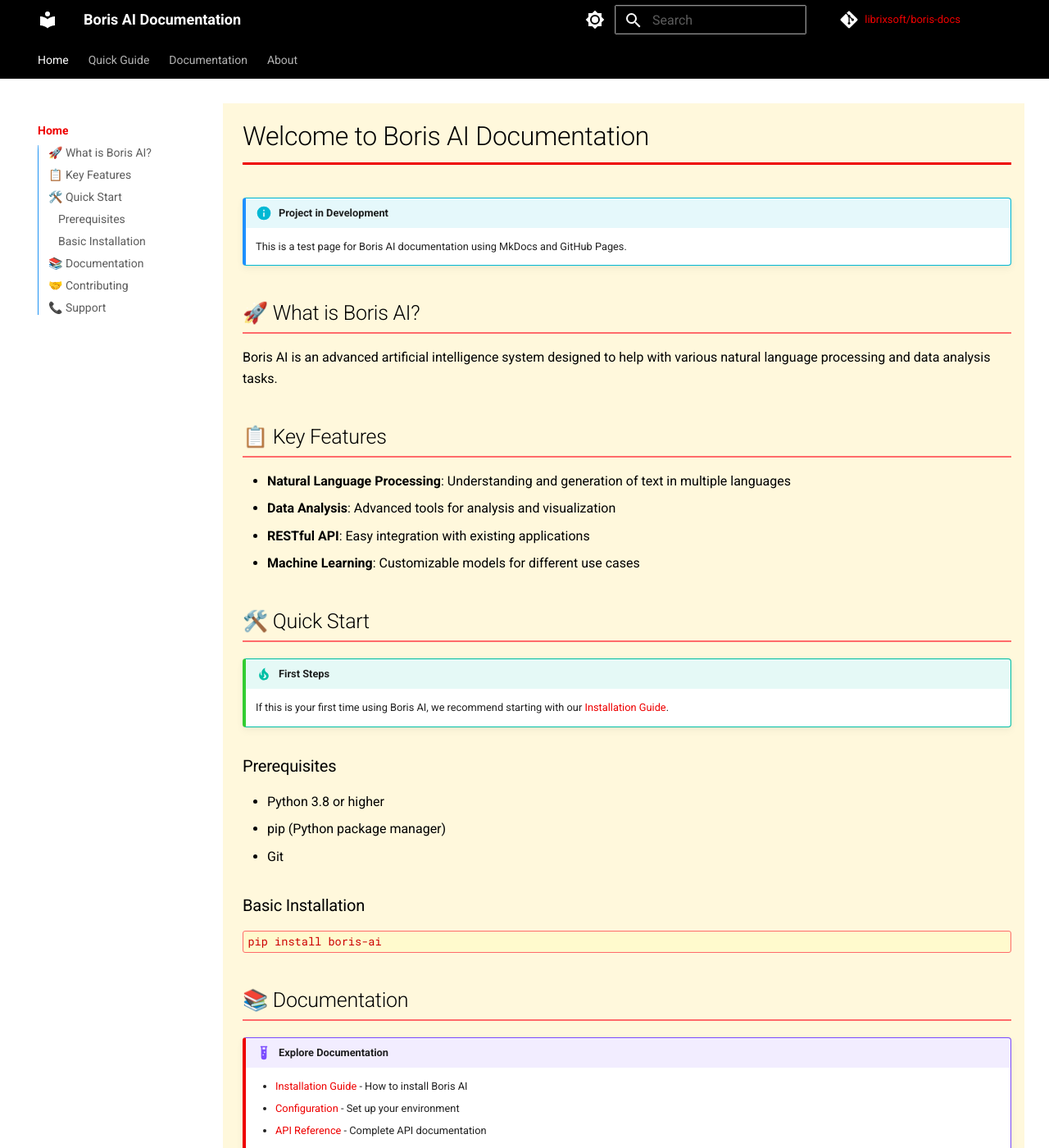
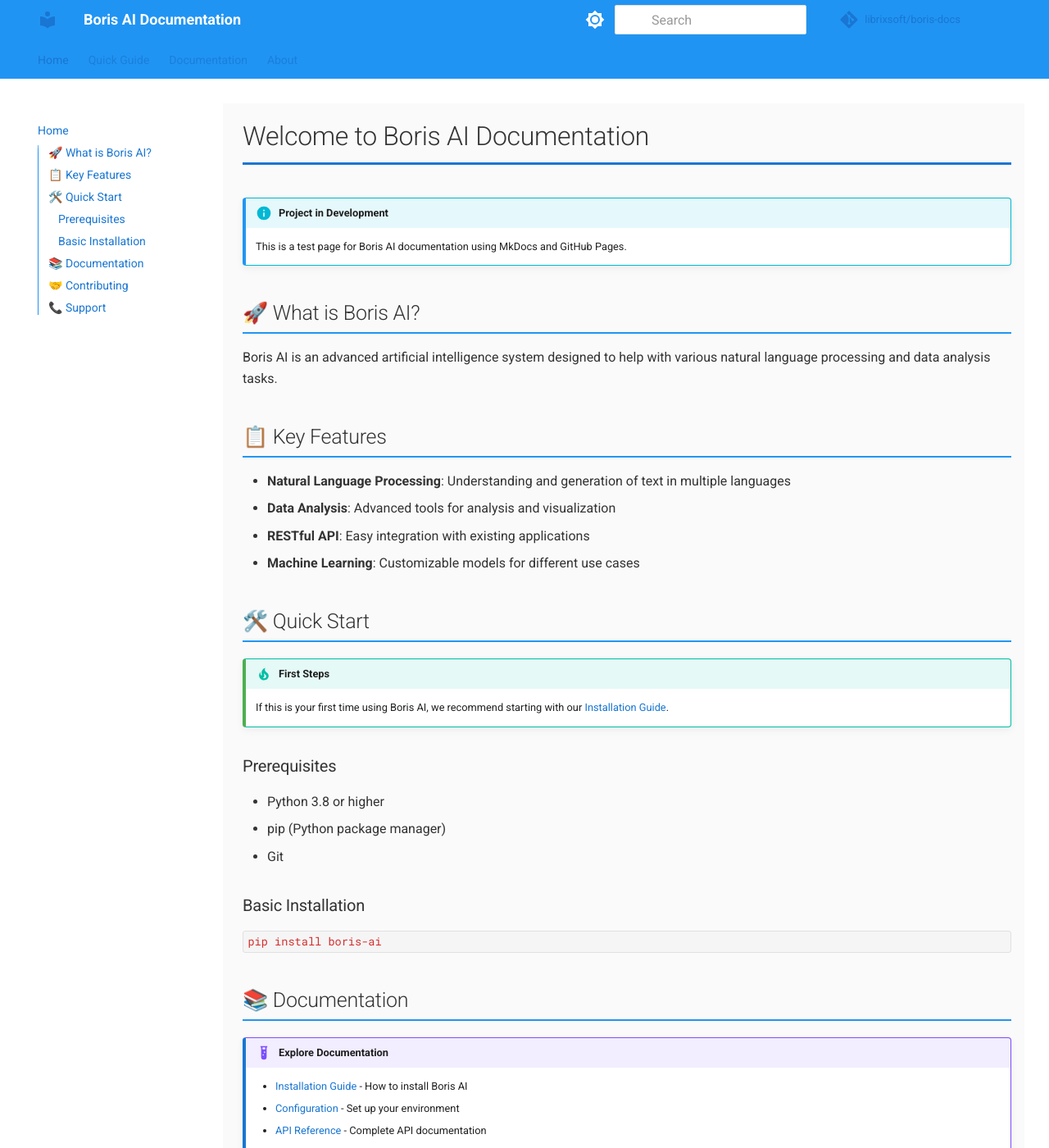
Before and after one commit to librixsoft/boris-docs, an MkDocs documentation site: the page built from docs/index.md, in a window 1280 px wide and 1400 px high. Shown: the whole window at 82% size. Built offline with MkDocs 1.6.1 and Material for MkDocs 9.7.7, drawn with Linux system fonts in a browser that asks for light colours; comment, search, counter and statistics services are not loaded.

Commit message:
Remove all custom styles - use clean blue theme

```diff
--- a/docs/stylesheets/extra.css
+++ b/docs/stylesheets/extra.css
@@ -1,207 +1,67 @@
-/* Red Hat Linux inspired theme */
-
-:root {
-  --red-hat-red: #EE0000;
-  --red-hat-dark-red: #CC0000;
-  --red-hat-light-red: #FF6B6B;
-  --red-hat-black: #000000;
-  --red-hat-dark-gray: #2C2C2C;
-  --red-hat-medium-gray: #5C5C5C;
-  --red-hat-light-gray: #8C8C8C;
-  --red-hat-white: #FFFFFF;
-  --red-hat-cream: #FFF8DC;
-  --red-hat-light-cream: #FFFACD;
-  --red-hat-bg: #FAFAFA;
-}
-
-/* Primary color scheme */
-.md-primary {
-  background-color: var(--red-hat-red) !important;
-}
-
-.md-primary--conversion {
-  background-color: var(--red-hat-dark-red) !important;
-}
-
-/* Accent colors */
-.md-accent {
-  background-color: var(--red-hat-red) !important;
-}
-
-/* Header - More specific selectors */
-.md-header,
-.md-header__inner,
-.md-header[data-md-state="shadow"],
-.md-header[data-md-state="shadow"] .md-header__inner {
-  background-color: #000000 !important;
-  color: #FFFFFF !important;
-}
-
-/* Override all possible header variations */
-header.md-header,
-.md-header nav,
-.md-header .md-header__inner,
-.md-header .md-header__title,
-.md-header .md-header__topic {
-  background-color: #000000 !important;
-  color: #FFFFFF !important;
-}
-
-/* Navigation tabs (sub-header) */
-.md-tabs,
-.md-tabs__item,
-.md-tabs__link {
-  background-color: #000000 !important;
-  color: #FFFFFF !important;
-}
-
-.md-tabs__item:hover .md-tabs__link {
-  color: #FFFFFF !important;
-  background-color: #000000 !important;
-}
-
-/* Search bar */
-.md-search__form,
-.md-search__input,
-.md-search__output {
-  background-color: #000000 !important;
-  color: #FFFFFF !important;
-  border: 1px solid #333333 !important;
-}
-
-.md-search__input::placeholder {
-  color: #CCCCCC !important;
-}
-
-/* Search icon */
-.md-search__icon,
-.md-search__icon svg {
-  fill: #FFFFFF !important;
-  color: #FFFFFF !important;
-}
-
-/* Header icons */
-.md-header__button,
-.md-header__button svg,
-.md-header__option,
-.md-header__option svg {
-  color: #FFFFFF !important;
-  fill: #FFFFFF !important;
-}
-
-/* Repository link */
-.md-header__source,
-.md-header__source svg {
-  color: #FFFFFF !important;
-  fill: #FFFFFF !important;
-}
-
-/* All header text elements */
-.md-header__title,
-.md-header__topic,
-.md-header__button,
-.md-tabs__link {
-  color: #FFFFFF !important;
-}
-
-.md-header__title {
-  color: var(--red-hat-white) !important;
-  font-weight: 600;
-}
-
-.md-header__topic {
-  color: var(--red-hat-white) !important;
-}
-
-/* Navigation */
-.md-nav__item--active > .md-nav__link {
-  color: var(--red-hat-red) !important;
-  font-weight: 600;
-}
-
-.md-nav__link:hover {
-  color: var(--red-hat-dark-red) !important;
-}
-
-.md-nav__link--active {
-  color: var(--red-hat-red) !important;
-}
-
-/* Sidebar */
-.md-sidebar {
-  background-color: var(--red-hat-white) !important;
-}
-
-.md-nav--secondary .md-nav__link {
-  color: var(--red-hat-medium-gray) !important;
-}
-
-.md-nav--secondary .md-nav__link--active {
-  color: var(--red-hat-red) !important;
-}
+/* Clean theme - minimal customizations */
 
 /* Content area */
 .md-content {
-  background-color: var(--red-hat-cream) !important;
+  background-color: #FAFAFA !important;
 }
 
 .md-content__inner {
-  background-color: var(--red-hat-cream) !important;
-  color: var(--red-hat-black) !important;
+  background-color: #FAFAFA !important;
+  color: #333333 !important;
 }
 
 /* Typography */
 h1, h2, h3, h4, h5, h6 {
-  color: var(--red-hat-black) !important;
+  color: #333333 !important;
 }
 
 h1 {
-  border-bottom: 3px solid var(--red-hat-red) !important;
+  border-bottom: 3px solid #1976D2 !important;
   padding-bottom: 0.5rem !important;
 }
 
 h2 {
-  border-bottom: 2px solid var(--red-hat-light-red) !important;
+  border-bottom: 2px solid #2196F3 !important;
   padding-bottom: 0.3rem !important;
 }
 
 /* Links */
 a {
-  color: var(--red-hat-red) !important;
+  color: #1976D2 !important;
 }
 
 a:hover {
-  color: var(--red-hat-dark-red) !important;
+  color: #0D47A1 !important;
 }
 
 /* Code blocks */
 .codehilite {
-  background-color: var(--red-hat-dark-gray) !important;
-  color: var(--red-hat-white) !important;
-  border: 1px solid var(--red-hat-medium-gray) !important;
+  background-color: #f5f5f5 !important;
+  color: #333333 !important;
+  border: 1px solid #e0e0e0 !important;
   border-radius: 6px !important;
 }
 
 .codehilite .hll {
-  background-color: var(--red-hat-medium-gray) !important;
+  background-color: #e0e0e0 !important;
 }
 
 /* Inline code */
 .md-typeset code {
-  background-color: var(--red-hat-light-cream) !important;
-  color: var(--red-hat-dark-red) !important;
+  background-color: #f5f5f5 !important;
+  color: #d32f2f !important;
   padding: 0.2em 0.4em !important;
   border-radius: 3px !important;
-  border: 1px solid var(--red-hat-light-red) !important;
+  border: 1px solid #e0e0e0 !important;
 }
 
 /* Admonitions */
 .md-typeset .admonition {
-  border-left: 4px solid var(--red-hat-red) !important;
+  border-left: 4px solid #1976D2 !important;
 }
 
 .md-typeset .admonition.note {
-  border-left-color: var(--red-hat-red) !important;
+  border-left-color: #1976D2 !important;
 }
 
 .md-typeset .admonition.warning {
@@ -209,150 +69,87 @@ a:hover {
 }
 
 .md-typeset .admonition.tip {
-  border-left-color: #32CD32 !important;
+  border-left-color: #4CAF50 !important;
 }
 
 .md-typeset .admonition.info {
-  border-left-color: #1E90FF !important;
+  border-left-color: #2196F3 !important;
 }
 
 /* Buttons */
 .md-button {
-  background-color: var(--red-hat-red) !important;
-  color: var(--red-hat-white) !important;
+  background-color: #1976D2 !important;
+  color: #FFFFFF !important;
   border: none !important;
 }
 
 .md-button:hover {
-  background-color: var(--red-hat-dark-red) !important;
+  background-color: #0D47A1 !important;
 }
 
 .md-button--primary {
-  background-color: var(--red-hat-red) !important;
-  color: var(--red-hat-white) !important;
+  background-color: #1976D2 !important;
+  color: #FFFFFF !important;
 }
 
 .md-button--primary:hover {
-  background-color: var(--red-hat-dark-red) !important;
+  background-color: #0D47A1 !important;
 }
 
 /* Search */
 .md-search__form {
-  background-color: var(--red-hat-white) !important;
-  border: 1px solid var(--red-hat-light-gray) !important;
+  background-color: #FFFFFF !important;
+  border: 1px solid #e0e0e0 !important;
 }
 
 .md-search__input {
-  color: var(--red-hat-black) !important;
+  color: #333333 !important;
 }
 
 .md-search__input::placeholder {
-  color: var(--red-hat-medium-gray) !important;
-}
-
-/* Footer */
-.md-footer {
-  background-color: var(--red-hat-black) !important;
-  color: var(--red-hat-white) !important;
-}
-
-.md-footer__inner {
-  background-color: var(--red-hat-black) !important;
-}
-
-.md-footer__link {
-  color: var(--red-hat-white) !important;
-}
-
-.md-footer__link:hover {
-  color: var(--red-hat-light-red) !important;
+  color: #999999 !important;
 }
 
 /* Tables */
 .md-typeset table:not([class]) {
-  border: 1px solid var(--red-hat-light-gray) !important;
+  border: 1px solid #e0e0e0 !important;
 }
 
 .md-typeset table:not([class]) th {
-  background-color: var(--red-hat-red) !important;
-  color: var(--red-hat-white) !important;
+  background-color: #1976D2 !important;
+  color: #FFFFFF !important;
 }
 
 .md-typeset table:not([class]) tr:nth-child(even) {
-  background-color: var(--red-hat-light-cream) !important;
+  background-color: #f9f9f9 !important;
 }
 
 .md-typeset table:not([class]) tr:hover {
-  background-color: var(--red-hat-cream) !important;
+  background-color: #f5f5f5 !important;
 }
 
 /* Blockquotes */
 .md-typeset blockquote {
-  border-left: 4px solid var(--red-hat-red) !important;
-  background-color: var(--red-hat-light-cream) !important;
-  color: var(--red-hat-dark-gray) !important;
+  border-left: 4px solid #1976D2 !important;
+  background-color: #f5f5f5 !important;
+  color: #666666 !important;
 }
 
 /* Tabs */
 .md-typeset .tabbed-labels > label {
-  color: var(--red-hat-medium-gray) !important;
+  color: #666666 !important;
 }
 
 .md-typeset .tabbed-labels > label.active {
-  color: var(--red-hat-red) !important;
-  border-bottom: 2px solid var(--red-hat-red) !important;
+  color: #1976D2 !important;
+  border-bottom: 2px solid #1976D2 !important;
 }
 
-/* Dark mode adjustments */
-[data-md-color-scheme="slate"] {
-  --red-hat-bg: #1A1A1A;
-  --red-hat-cream: #2D2D2D;
-  --red-hat-light-cream: #3A3A3A;
-  --red-hat-white: #F0F0F0;
-}
-
-[data-md-color-scheme="slate"] .md-content {
-  background-color: var(--red-hat-bg) !important;
-}
-
-[data-md-color-scheme="slate"] .md-content__inner {
-  background-color: var(--red-hat-cream) !important;
-  color: var(--red-hat-white) !important;
-}
-
-/* Dark mode - Admonition containers */
-[data-md-color-scheme="slate"] .md-typeset .admonition {
-  background-color: #2D2D2D !important;
-  color: #FFFFFF !important;
-}
-
-[data-md-color-scheme="slate"] .md-typeset .admonition-title {
-  color: #FFFFFF !important;
-}
-
-[data-md-color-scheme="slate"] .md-typeset .admonition.info {
-  background-color: #1E3A8A !important;
-  color: #FFFFFF !important;
-}
-
-[data-md-color-scheme="slate"] .md-typeset .admonition.tip {
-  background-color: #14532D !important;
-  color: #FFFFFF !important;
-}
-
-[data-md-color-scheme="slate"] .md-typeset .admonition.warning {
-  background-color: #713F12 !important;
-  color: #FFFFFF !important;
-}
-
-[data-md-color-scheme="slate"] .md-typeset .admonition.success {
-  background-color: #14532D !important;
-  color: #FFFFFF !important;
-}
-
-/* Palette toggle */
-.md-typeset .md-content__icon {
-  color: var(--red-hat-red) !important;
+/* Focus styles */
+.md-nav__link:focus,
+.md-button:focus {
+  outline: 2px solid #1976D2 !important;
+  outline-offset: 2px !important;
 }
 
 /* Scrollbar */
@@ -361,21 +158,14 @@ a:hover {
 }
 
 ::-webkit-scrollbar-track {
-  background: var(--red-hat-light-cream);
+  background: #f5f5f5;
 }
 
 ::-webkit-scrollbar-thumb {
-  background: var(--red-hat-red);
+  background: #1976D2;
   border-radius: 4px;
 }
 
 ::-webkit-scrollbar-thumb:hover {
-  background: var(--red-hat-dark-red);
+  background: #0D47A1;
 }
-
-/* Focus styles */
-.md-nav__link:focus,
-.md-button:focus {
-  outline: 2px solid var(--red-hat-red) !important;
-  outline-offset: 2px !important;
-}
```
